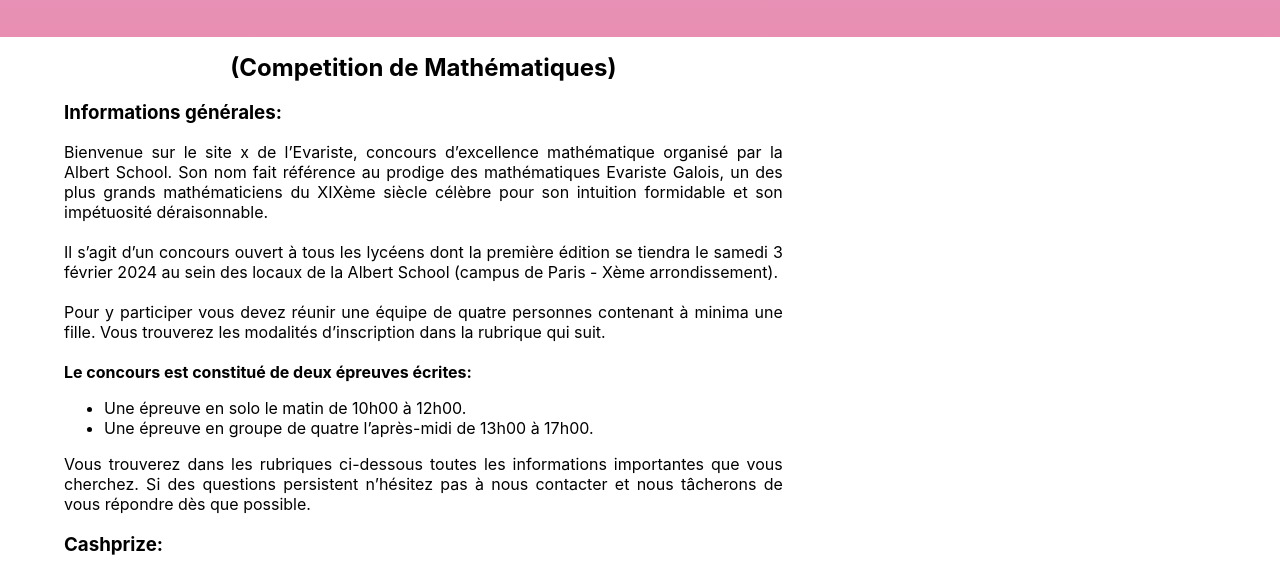
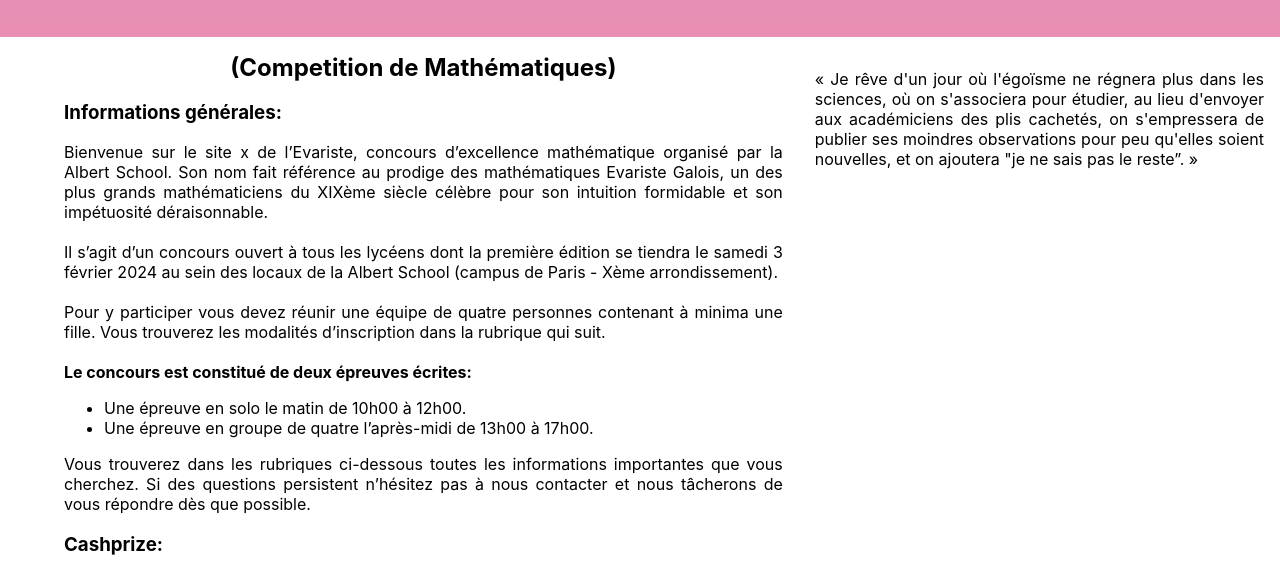
Before and after one commit to levariste/levariste.github.io, a plain HTML site: page index.html in a window 1280 px wide. Shown: the part 203-775 px from the top of the page. Drawn offline with Linux system fonts and the light colour scheme.

Commit message:
added citation from Galois

```diff
--- a/index.html
+++ b/index.html
@@ -60,6 +60,11 @@
             </p>
         </section>
         <section id="right">
+            <p class="citation">
+                « Je rêve d'un jour où l'égoïsme ne régnera plus dans les sciences, où on s'associera pour étudier, au
+                lieu d'envoyer aux académiciens des plis cachetés, on s'empressera de publier ses moindres observations
+                pour peu qu'elles soient nouvelles, et on ajoutera "je ne sais pas le reste”. »
+            </p>
 
         </section>
     </main>
```
